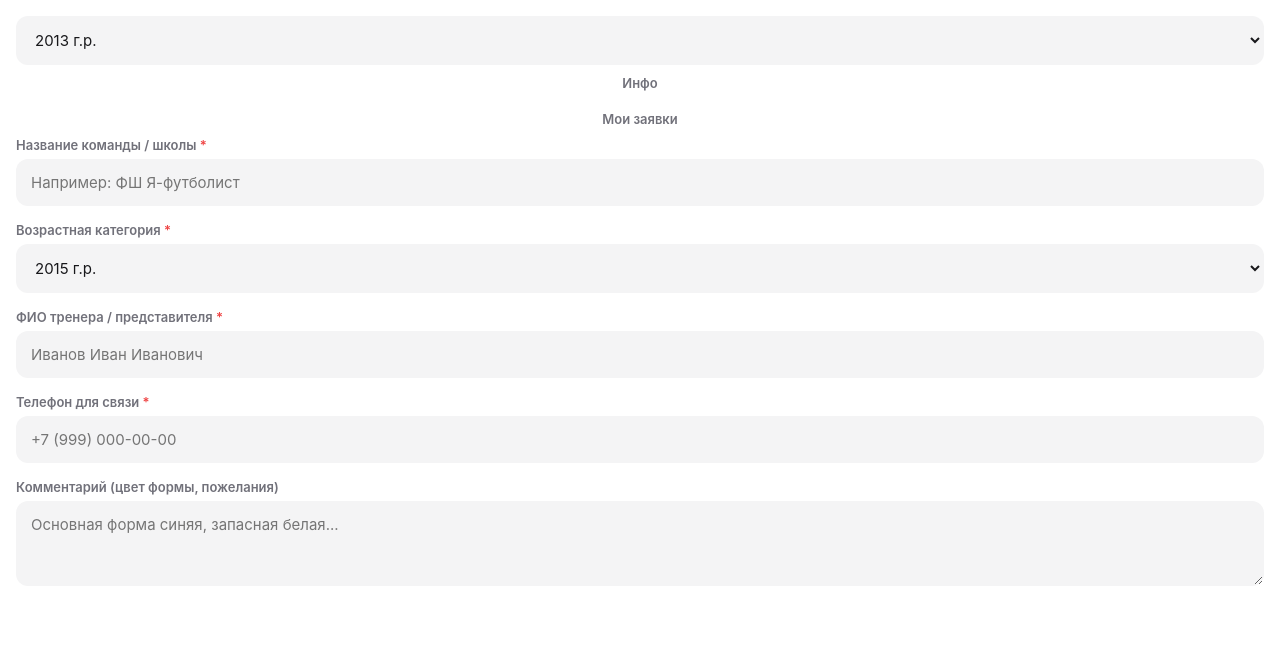
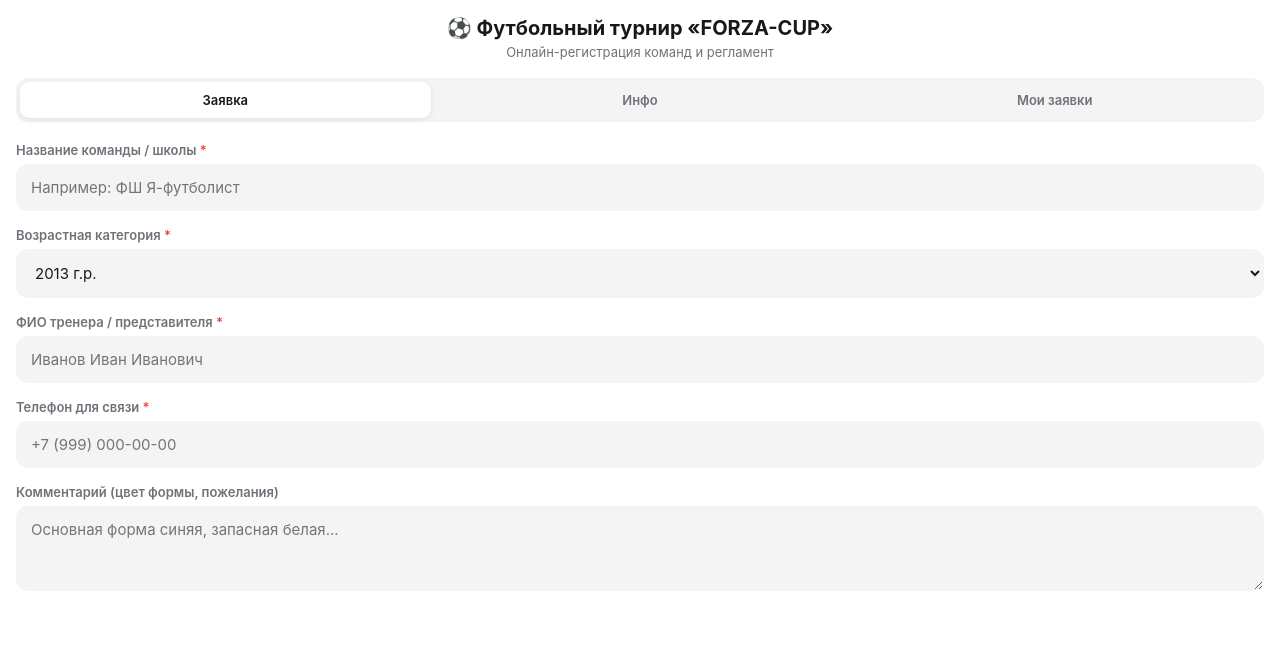
Before and after one commit to golden-boy17/football-cup, a plain HTML site: page index.html in a window 1280 px wide. Drawn offline with Linux system fonts and the light colour scheme; a script that the page names is missing.

Commit message:
Update index.html

```diff
--- a/index.html
+++ b/index.html
@@ -139,18 +139,15 @@
         }
     </style>
 </head>
-<select id="age_group">
-    <option value="2013 г.р.">2013 г.р.</option>
-    <option value="2014 г.р.">2014 г.р.</option>
-    <option value="2015 г.р.">2015 г.р.</option>
-    <option value="2016 г.р.">2016 г.р.</option>
-    <option value="2017 г.р.">2017 г.р.</option>
-    <option value="2018 г.р.">2018 г.р.</option>
-    <option value="2019 г.р.">2019 г.р.</option>
-    <option value="2020 г.р.">2020 г.р.</option>
-    <option value="2021 г.р.">2021 г.р.</option>
-    <option value="2022 г.р.">2022 г.р.</option>
-</select>
+<body>
+
+    <div class="header">
+        <h1>⚽ Футбольный турнир «FORZA-CUP»</h1>
+        <p>Онлайн-регистрация команд и регламент</p>
+    </div>
+
+    <div class="tabs">
+        <div class="tab active" onclick="switchTab('form', 0)">Заявка</div>
         <div class="tab" onclick="switchTab('info', 1)">Инфо</div>
         <div class="tab" onclick="switchTab('my', 2)">Мои заявки</div>
     </div>
@@ -165,11 +162,16 @@
         <div class="form-group">
             <label>Возрастная категория <span>*</span></label>
             <select id="age_group">
+                <option value="2013 г.р.">2013 г.р.</option>
+                <option value="2014 г.р.">2014 г.р.</option>
                 <option value="2015 г.р.">2015 г.р.</option>
                 <option value="2016 г.р.">2016 г.р.</option>
                 <option value="2017 г.р.">2017 г.р.</option>
                 <option value="2018 г.р.">2018 г.р.</option>
                 <option value="2019 г.р.">2019 г.р.</option>
+                <option value="2020 г.р.">2020 г.р.</option>
+                <option value="2021 г.р.">2021 г.р.</option>
+                <option value="2022 г.р.">2022 г.р.</option>
             </select>
         </div>
 
```
